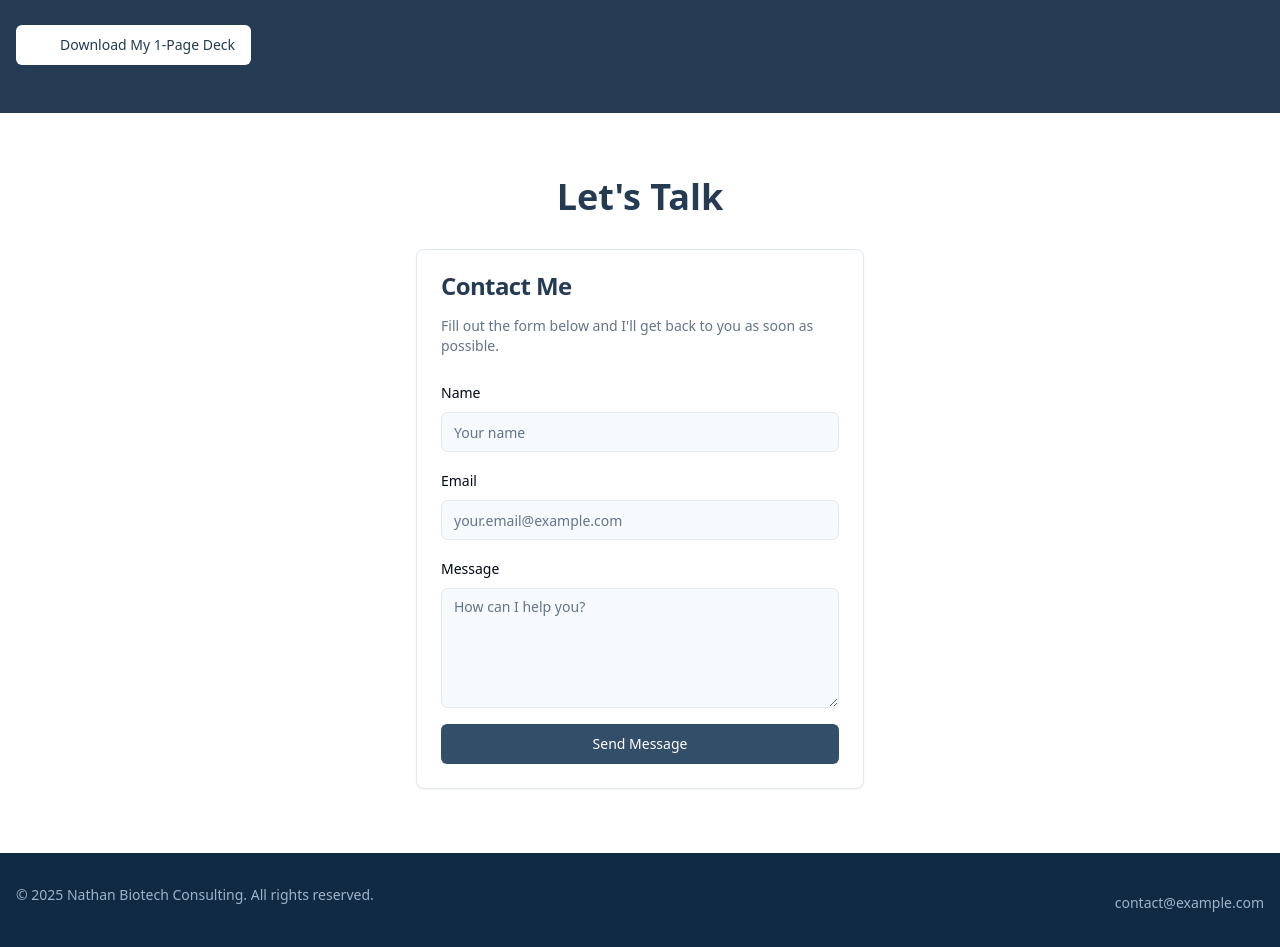
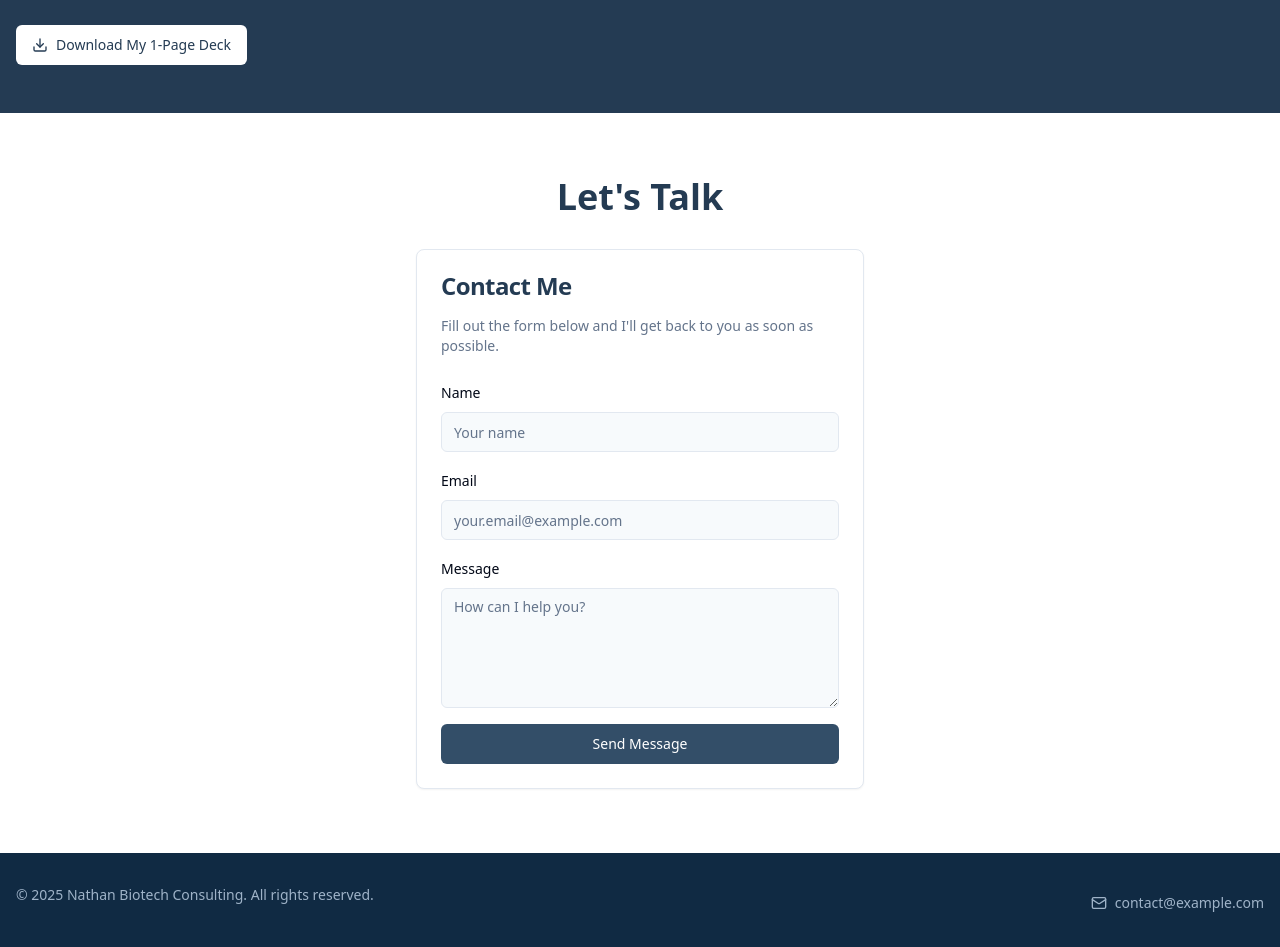
Before and after one commit to Nate22Dawgg/nathan-consulting-page-builder, a React (Vite) app: page / in a window 1280 px wide. Shown: the part 1616-2563 px from the top of the page. Built offline with nearby package versions, Linux system fonts and the light colour scheme.

Commit message:
Fix: Import and use correct Lucide icons
Corrects the import and usage of Lucide icons in Footer and PDFDownload components.

```diff
--- a/src/components/Footer.tsx
+++ b/src/components/Footer.tsx
@@ -1,6 +1,6 @@
 
 import React from 'react';
-import { mail } from 'lucide-react';
+import { Mail } from 'lucide-react';
 
 const Footer = () => {
   const currentYear = new Date().getFullYear();
@@ -15,7 +15,7 @@ const Footer = () => {
             </p>
           </div>
           <div className="flex items-center space-x-2">
-            <mail className="h-4 w-4 text-consulting-300" />
+            <Mail className="h-4 w-4 text-consulting-300" />
             <a href="mailto:contact@example.com" className="text-sm text-consulting-300 hover:text-white transition-colors">
               contact@example.com
             </a>
--- a/src/components/PDFDownload.tsx
+++ b/src/components/PDFDownload.tsx
@@ -1,7 +1,7 @@
 
 import React from 'react';
 import { Button } from "@/components/ui/button";
-import { download } from 'lucide-react';
+import { Download } from 'lucide-react';
 
 const PDFDownload = () => {
   // In a real implementation, the PDF URL would be dynamic or stored in a CMS
@@ -16,7 +16,7 @@ const PDFDownload = () => {
           approach, and how I can help your biotech organization optimize operations.
         </p>
         <Button className="bg-white text-consulting-800 hover:bg-consulting-100 flex items-center gap-2">
-          <download className="h-5 w-5" />
+          <Download className="h-5 w-5" />
           Download My 1-Page Deck
         </Button>
       </div>
```
